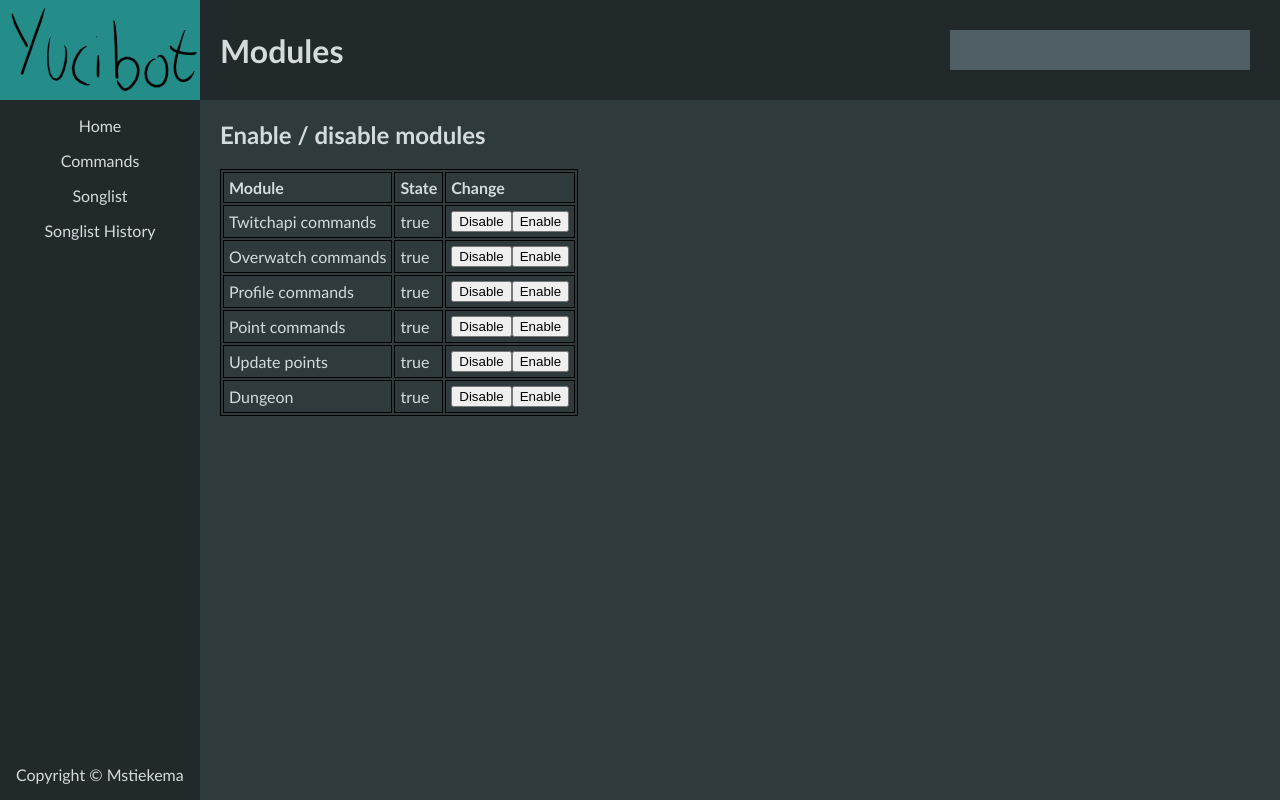
After one commit to Mstiekema/Yucibot, a Node server app: page /admin/modules in a window 1280 px wide. The commit adds this page. Run offline with Node 20, Linux system fonts and the light colour scheme; some libraries are stand-ins or nearby versions.

Commit message:
Added a module webpage
Go to /admin/modules to enable or disable modules. Reload the bot after
enabling or disabling modules, else the changes won't take effect.

```diff
--- a/static/css/yucibot.css
+++ b/static/css/yucibot.css
@@ -182,3 +182,12 @@ body {
     background-color: #2f3a3c;
     overflow: hidden;
 }
+
+table, th, td {
+    border: 1px solid black;
+    text-align: left;
+}
+
+th, td {
+    padding: 5px;
+}
--- /dev/null
+++ b/static/js/admin.js
@@ -0,0 +1,19 @@
+function changeState(state, name) {
+	var module = name
+	var state = state
+	window.location.href = "/admin/modules/" + name + "/" + state;
+}
+
+var modules = '/../json/modules.json'
+var yucibot = angular.module('yucibot',[]);
+yucibot.controller('adminController', function($scope, $http, $log) {
+	$.getJSON(modules, function(json) {
+		var json = json.modules[0]
+		$scope.twitchapi = json.twitchapi
+		$scope.overwatch = json.overwatch
+		$scope.updatePoints = json.updatePoints
+		$scope.pointCommands = json.pointCommands
+		$scope.fetchProfile = json.fetchProfile
+		$scope.dungeon = json.dungeon
+	})
+})
--- a/static/json/modules.json
+++ b/static/json/modules.json
@@ -1,4 +1,5 @@
-{"modules": [
+{
+  "modules": [
     {
       "twitchapi": true,
       "overwatch": true,
@@ -7,4 +8,5 @@
       "fetchProfile": true,
       "dungeon": true
     }
-]}
+  ]
+}
--- /dev/null
+++ b/templates/admin/modules.html
@@ -0,0 +1,62 @@
+<html lang="en" ng-app="yucibot" >
+<head>
+<link rel="stylesheet" type="text/css" href="/../css/yucibot.css">
+<script src="https://ajax.googleapis.com/ajax/libs/angularjs/1.6.0-rc.2/angular.min.js"></script>
+<script src="https://ajax.aspnetcdn.com/ajax/jQuery/jquery-3.1.1.min.js"></script>
+<script type="text/javascript" src="/../js/menu.js"></script>
+<title>Yucibot</title>
+</head>
+<body>
+<div class="logo"></div>
+<div ng-include="'/../html/menu.htm'"></div>
+<div ng-app="yucibot" ng-controller="adminController">
+<div class="top"><h1>Modules</h1></div>
+<div class="search"><input id="searchBar" type="text"></div>
+<div class="main">
+
+<h2>Enable / disable modules</h2>
+
+<table>
+  <tr>
+    <th>Module</th>
+    <th>State</th>
+    <th>Change</th>
+  </tr>
+  <tr>
+    <td>Twitchapi commands</td>
+    <td>{{ twitchapi }}</td>
+    <td><button onclick="changeState(false, 'twitchapi')">Disable</button><button onclick="changeState(true, 'twitchapi')">Enable</button></td>
+  </tr>
+  <tr>
+    <td>Overwatch commands</td>
+    <td>{{ overwatch }}</td>
+    <td><button onclick="changeState(false, 'overwatch')">Disable</button><button onclick="changeState(true, 'overwatch')">Enable</button></td>
+  </tr>
+  <tr>
+    <td>Profile commands</td>
+    <td>{{ fetchProfile }}</td>
+    <td><button onclick="changeState(false, 'fetchProfile')">Disable</button><button onclick="changeState(true, 'fetchProfile')">Enable</button></td>
+  </tr>
+  <tr>
+    <td>Point commands</td>
+    <td>{{ pointCommands }}</td>
+    <td><button onclick="changeState(false, 'pointCommands')">Disable</button><button onclick="changeState(true, 'pointCommands')">Enable</button></td>
+  </tr>
+  <tr>
+    <td>Update points</td>
+    <td>{{ updatePoints }}</td>
+    <td><button onclick="changeState(false, 'updatePoints')">Disable</button><button onclick="changeState(true, 'updatePoints')">Enable</button></td>
+  </tr>
+  <tr>
+    <td>Dungeon</td>
+    <td>{{ dungeon }}</td>
+    <td><button onclick="changeState(false, 'dungeon')">Disable</button><button onclick="changeState(true, 'dungeon')">Enable</button></td>
+  </tr>
+</table>
+
+</div>
+</div>
+
+<script type="text/javascript" src="/../js/yucisite.js"></script>
+<script type="text/javascript" src="/../js/admin.js"></script>
+</body>
--- a/website.js
+++ b/website.js
@@ -3,6 +3,7 @@ var app     = express();
 var path    = require('path');
 var request = require("request");
 var fs 		= require('fs');
+var file = './static/json/modules.json'
 var time 	= new Date();
 var day 	= time.getDate();
 var month 	= time.getMonth() + 1;
@@ -40,6 +41,57 @@ app.get('/history', function(req, res) {
     res.sendFile(path.join(__dirname + '/templates/history.html'));
 });
 
+app.get('/admin', function(req, res) {
+    res.sendFile(path.join(__dirname + '/templates/admin/home.html'));
+});
+
+app.get('/admin/pointlogs', function(req, res) {
+    res.sendFile(path.join(__dirname + '/templates/admin/pointlogs.html'));
+});
+
+app.get('/admin/modules', function(req, res) {
+    res.sendFile(path.join(__dirname + '/templates/admin/modules.html'));
+});
+
+app.get('/admin/modules/:format/:type', function(req, res) {
+    format = req.params.format
+    state = JSON.parse(req.params.type)
+    var json = JSON.parse(fs.readFileSync(file, 'utf8'))
+    if(json.modules.indexOf(format)) {
+        if(format === "twitchapi") {
+            json.modules[0].twitchapi = state
+            fs.writeFile(file, JSON.stringify(json, null, 2))
+        }
+        else if (format === "overwatch") {
+            json.modules[0].overwatch = state
+            fs.writeFile(file, JSON.stringify(json, null, 2))
+        }
+        else if (format === "updatePoints") {
+            json.modules[0].updatePoints = state
+            fs.writeFile(file, JSON.stringify(json, null, 2))
+        }
+        else if (format === "pointCommands") {
+            json.modules[0].pointCommands = state
+            fs.writeFile(file, JSON.stringify(json, null, 2))
+        }
+        else if (format === "fetchProfile") {
+            json.modules[0].fetchProfile = state
+            fs.writeFile(file, JSON.stringify(json, null, 2))
+        }
+        else if (format === "dungeon") {
+            json.modules[0].dungeon = state
+            fs.writeFile(file, JSON.stringify(json, null, 2))
+        }
+        else {
+            console.log("[DEBUG] Undefined module")
+        }
+    }
+    else {
+        console.log("[DEBUG] Module not found in database")
+    }
+    res.redirect('/admin/modules')
+});
+
 console.log("Started website")
 
 app.listen(3000);
```
Lines whose indentation alone changed are shown as unchanged.
